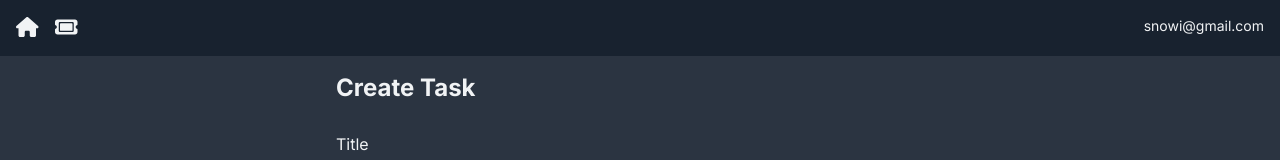
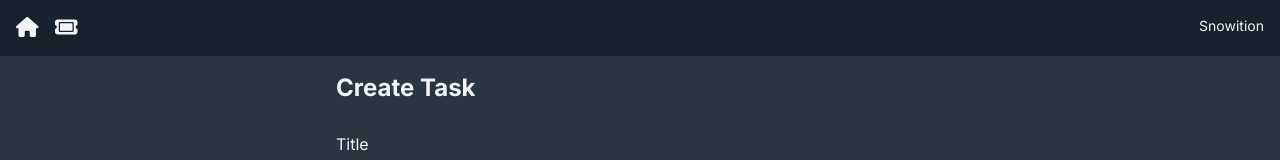
Before and after one commit to jsnowify/snowition, a Next.js app: page /TicketPage/new in a window 1280 px wide. Shown: the top 160 px of the page. Built offline with nearby package versions, Linux system fonts and the light colour scheme; no server answers; the database is empty.

Commit message:
improved the structures and the readme

```diff
--- a/app/(components)/Nav.jsx
+++ b/app/(components)/Nav.jsx
@@ -14,7 +14,7 @@ function Nav() {
         </Link>
       </div>
       <div>
-        <p className="text-default-text">snowi@gmail.com</p>
+        <p className="text-default-text">Snowition</p>
       </div>
     </nav>
   );
--- a/app/(components)/TicketForm.jsx
+++ b/app/(components)/TicketForm.jsx
@@ -1,7 +1,8 @@
 "use client";
 
 import { useRouter } from "next/navigation";
-import React, { useState } from "react";
+import React, { useState, useEffect } from "react";
+import useSWR from "swr";
 
 function TicketForm({ task }) {
   const EDITMODE = task._id === "new" ? false : true;
@@ -59,7 +60,7 @@ function TicketForm({ task }) {
       router.push("/");
     } catch (error) {
       console.error("An error occurred:", error.message);
-      // Handle the error as needed, e.g., show a user-friendly message
+      // Handle the error as needed
     }
   };
 
@@ -82,7 +83,21 @@ function TicketForm({ task }) {
   }
 
   const [formData, setFormData] = useState(startingTaskData);
+  const swrKey = task._id ? `/api/Task/${task._id}` : null;
 
+  const { data: updatedTask, error } = useSWR(swrKey, async (url) => {
+    const res = await fetch(url);
+    if (!res.ok) {
+      throw new Error("Failed to fetch data");
+    }
+    return res.json();
+  });
+
+  useEffect(() => {
+    if (updatedTask) {
+      setFormData(updatedTask);
+    }
+  }, [updatedTask]);
   return (
     <div className="flex justify-center">
       <form
--- a/app/layout.js
+++ b/app/layout.js
@@ -10,7 +10,7 @@ config.autoAddCss = false;
 const inter = Inter({ subsets: ["latin"] });
 
 export const metadata = {
-  title: "Snowi Ticketing",
+  title: "Snowition",
   description: "Generated by Snowi",
 };
 
--- a/package.json
+++ b/package.json
@@ -20,6 +20,7 @@
     "postcss": "8.4.32",
     "react": "18.2.0",
     "react-dom": "18.2.0",
+    "swr": "^2.2.4",
     "tailwindcss": "3.3.6"
   }
 }
```
Also changed, not shown: 2 other files (tests, documents, lock files or other folders).
